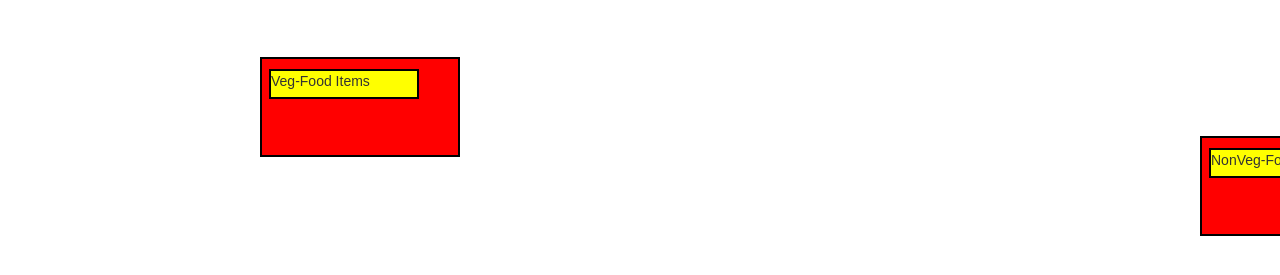
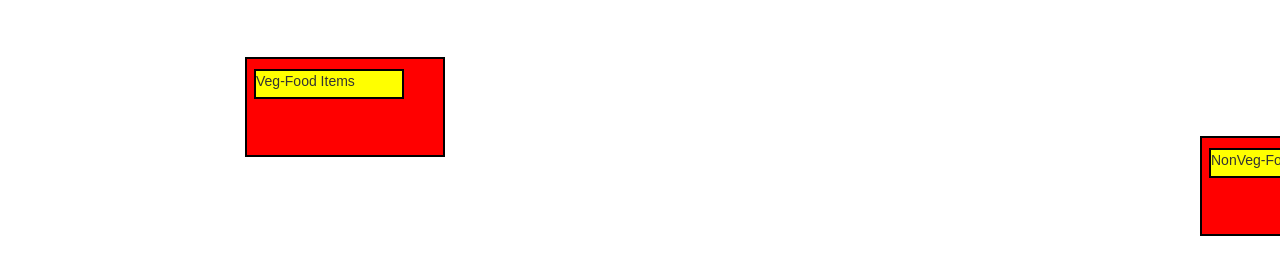
Before and after one commit to nehawankhade/New, a plain HTML site: page index.html in a window 1280 px wide. Shown: the part 63-338 px from the top of the page. Drawn offline with nearby package versions, Linux system fonts and the light colour scheme.

Commit message:
ata hoil..

```diff
--- a/index.html
+++ b/index.html
@@ -190,7 +190,6 @@ p5{
 
 <h1 style="text-align:center">FOOD MENU</h1>
 
-<div class ="container-fluid">
  <div class="row"
 >
 
```
